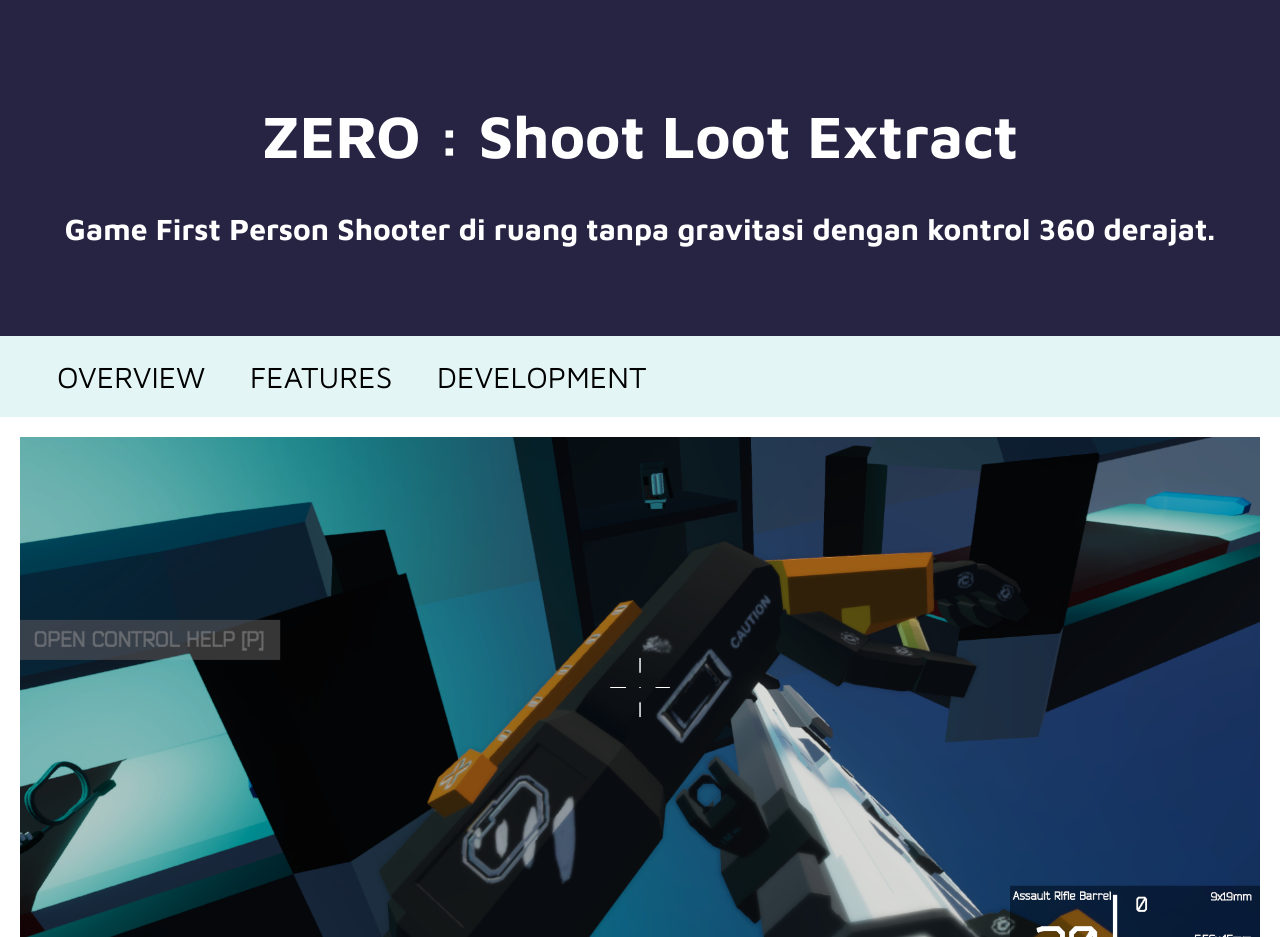
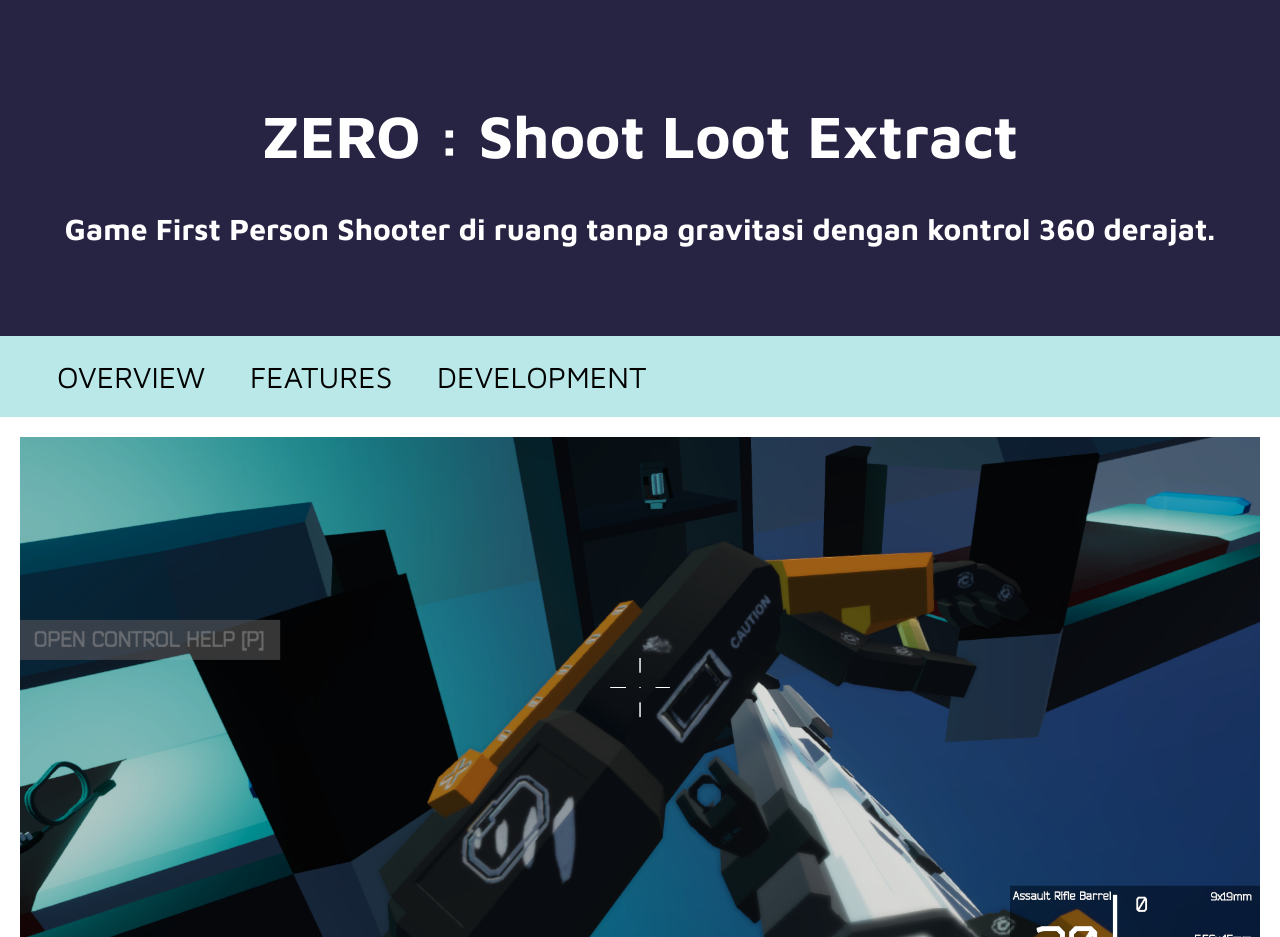
Before and after one commit to helmikazero/zerogame-website, a plain HTML site: page index.html in a window 1280 px wide. Shown: the top 937 px of the page. Drawn offline with Linux system fonts and the light colour scheme.

Commit message:
stable 2

```diff
--- a/CSS_File/style.css
+++ b/CSS_File/style.css
@@ -9,6 +9,7 @@ body{
     font-family: 'Maven Pro', sans-serif;
     margin: 0;
     padding: 0;
+    background-color: #ffffff;
 }
 
 main{
@@ -50,6 +51,7 @@ footer{
     border-radius: 5px;
     padding: 20px;
     margin-top: 20px;
+    background-color: #ffff;
  }
 
  header{
@@ -66,7 +68,7 @@ footer{
  }
 
  nav{
-    background-color: #e3f6f5;
+    background-color: #bae8e8;
     padding: 7px;
 
     position: sticky;
```
